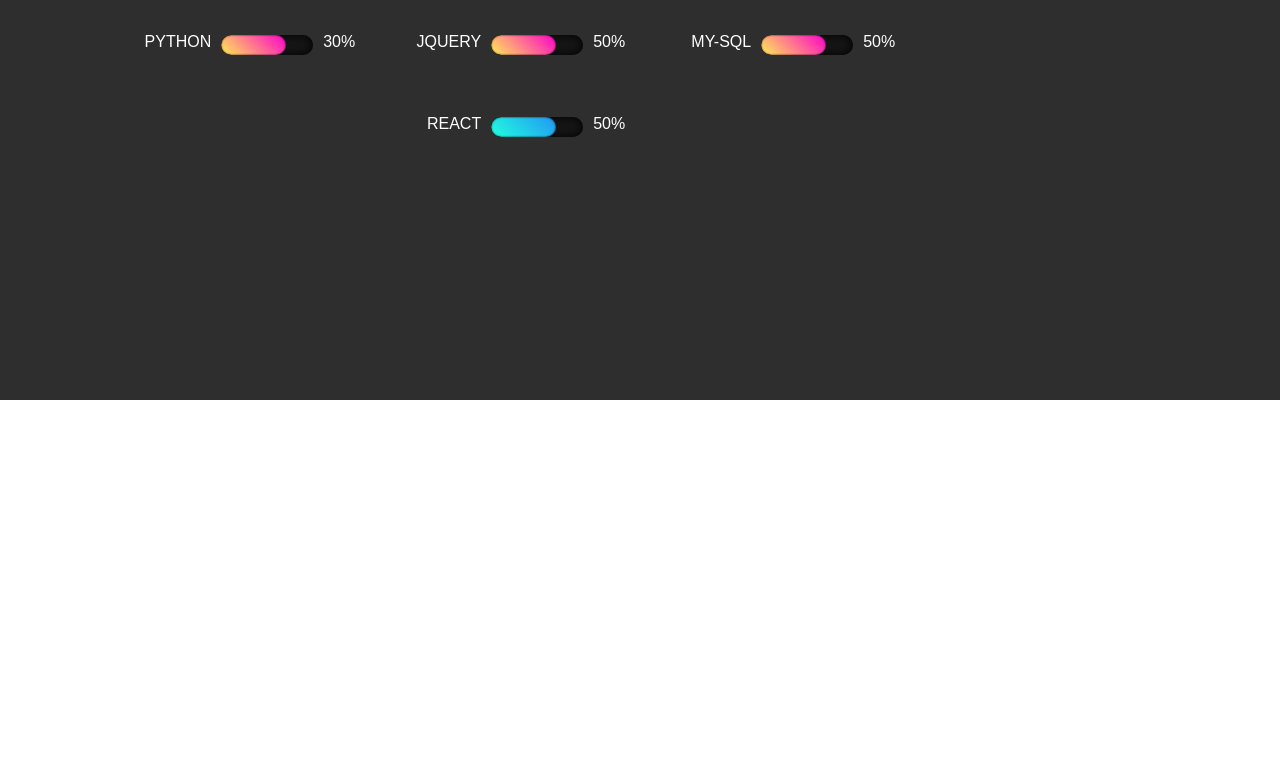
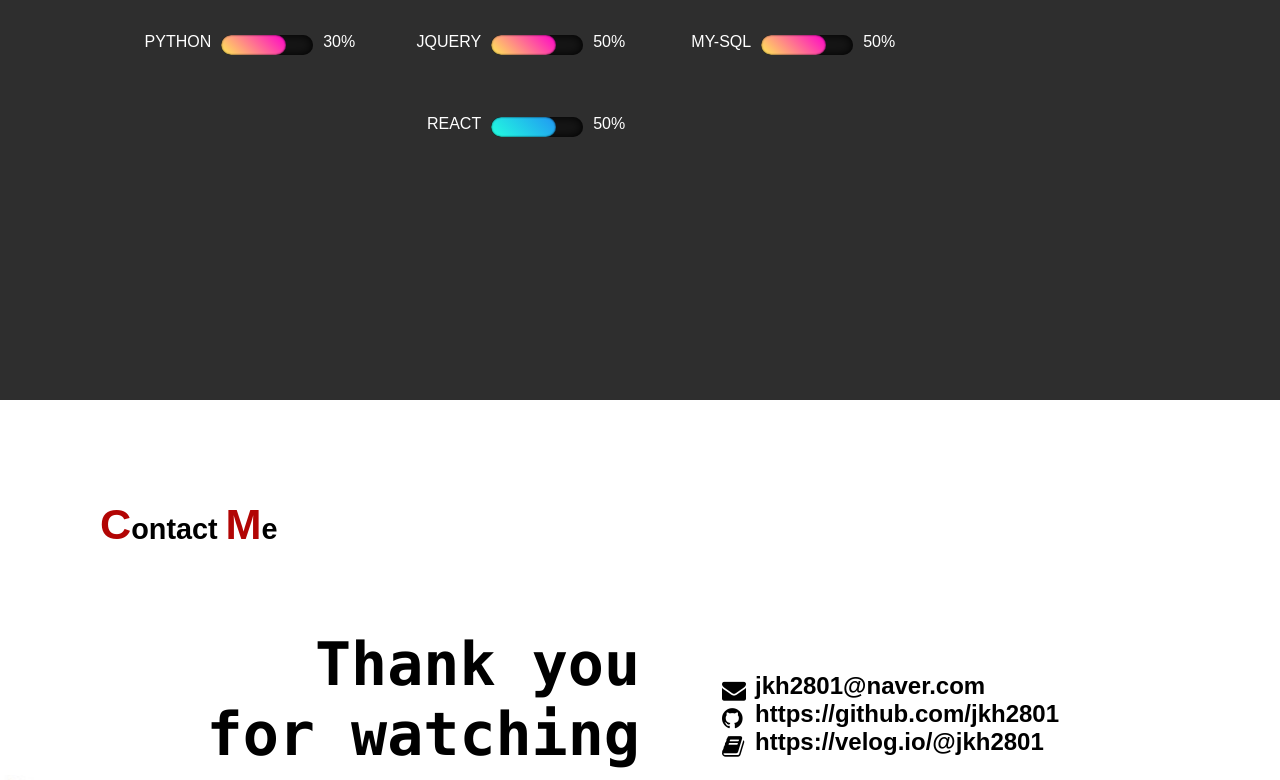
Before and after one commit to jkh2801/Front-Design, a React (Create React App) app in the folder my-portfolio/: page / in a window 1280 px wide. Shown: the part 2000-2780 px from the top of the page. Before the commit the page ends 2400 px from the top, so only its background shows below. Built offline with nearby package versions, Linux system fonts and the light colour scheme.

Commit message:
React-Portfolio

```diff
--- a/my-portfolio/public/index.html
+++ b/my-portfolio/public/index.html
@@ -11,7 +11,7 @@
     />
     <link rel="apple-touch-icon" href="%PUBLIC_URL%/logo192.png" />
     <link rel="manifest" href="%PUBLIC_URL%/manifest.json" />
-
+    <link rel="stylesheet" href="https://stackpath.bootstrapcdn.com/font-awesome/4.7.0/css/font-awesome.min.css" integrity="sha384-wvfXpqpZZVQGK6TAh5PVlGOfQNHSoD2xbE+QkPxCAFlNEevoEH3Sl0sibVcOQVnN" crossorigin="anonymous">
     <title>My-Portfolio</title>
   </head>
   <body>
--- /dev/null
+++ b/my-portfolio/src/components/Contact.js
@@ -0,0 +1,37 @@
+import React, {useState} from 'react';
+import './Contact.scss';
+
+export default function Contact() {
+    const copyText = () => {
+        const textarea =  document.createElement('textarea')
+        textarea.value = "jkh2801@naver.com"
+        document.body.appendChild(textarea)
+        textarea.select()
+        document.execCommand("copy")
+        alert("복사되었습니다.")
+        document.body.removeChild(textarea)
+    }
+    const openPage = (idx) => {
+        const location = ["https://github.com/jkh2801", "https://velog.io/@jkh2801"]
+        window.open(location[idx])
+    }
+    return(
+        <div className="contact">
+            <div className="title"><span>C</span>ontact <span>M</span>e</div>
+            <div className="container">
+                <div className="content"><h1>Thank you <br/> for watching</h1></div>
+                <div className="content">
+                    <div className="data email">
+                        <h2 onClick={copyText}>jkh2801@naver.com</h2>
+                    </div>
+                    <div className="data git">
+                        <h2 onClick={() => openPage(0)}>https://github.com/jkh2801</h2>
+                    </div>
+                    <div className="data til">
+                        <h2 onClick={() => openPage(1)}>https://velog.io/@jkh2801</h2>
+                    </div>
+                </div>
+            </div>
+        </div>
+    )
+}
--- /dev/null
+++ b/my-portfolio/src/components/Contact.scss
@@ -0,0 +1,70 @@
+.contact {
+    position: relative;
+    width: 100%;
+    min-height: 100vh;
+    background: url("./image/bg6.jpg");
+    background-size: cover;
+    overflow: hidden;
+    padding: 100px;
+    .title {
+        font-size: 1.8em;
+        font-weight: bold;
+        span {
+            font-size: 1.5em;
+            color: #b20504;
+        }
+    }
+    .container {
+        padding: 80px;
+        display: flex;
+    }
+    .content{
+        &:nth-of-type(1) {
+            width: 50%;
+            text-align: right;
+            font-size: 2.5em;
+            font-weight: 700;
+            h1 {
+                font-family: consolas;
+            }
+        }
+        &:nth-of-type(2) {
+            width: 50%;
+            display: flex;
+            justify-content: center;
+            flex-direction: column;
+            padding-top: 30px;
+        }
+        .data {
+            margin-left: 25%;
+            h2:hover {
+                color: #9c27b0;
+                cursor: pointer;
+            }
+        }
+    }
+}
+.email::before {
+    content: '\f0e0';
+    font-family: FontAwesome;
+    position: absolute;
+    font-size: 1.5em;
+    line-height: 1.5em;
+    transform: translateX(-33px);
+}
+.git::before {
+    content: '\f09b';
+    font-family: FontAwesome;
+    position: absolute;
+    font-size: 1.5em;
+    line-height: 1.5em;
+    transform: translateX(-33px);
+}
+.til::before {
+    content: '\f02d';
+    font-family: FontAwesome;
+    position: absolute;
+    font-size: 1.5em;
+    line-height: 1.5em;
+    transform: translateX(-33px);
+}
--- a/my-portfolio/src/index.js
+++ b/my-portfolio/src/index.js
@@ -5,6 +5,7 @@ import Nav from './components/Nav';
 import Home from './components/Home';
 import About from './components/About';
 import Skill from './components/Skill';
+import Contact from './components/Contact';
 import reportWebVitals from './reportWebVitals';
 
 import {createStore} from 'redux';
@@ -37,5 +38,10 @@ ReactDOM.render(
   </React.StrictMode>,
   document.getElementById('skills')
 );
-
+ReactDOM.render(
+  <React.StrictMode>
+    <Provider store={store}><Contact/></Provider>
+  </React.StrictMode>,
+  document.getElementById('contact')
+);
 reportWebVitals();
```
Also changed, not shown: my-portfolio/public/javascript.js (line endings or trailing spaces), my-portfolio/src/components/image/bg6.jpg (added).
